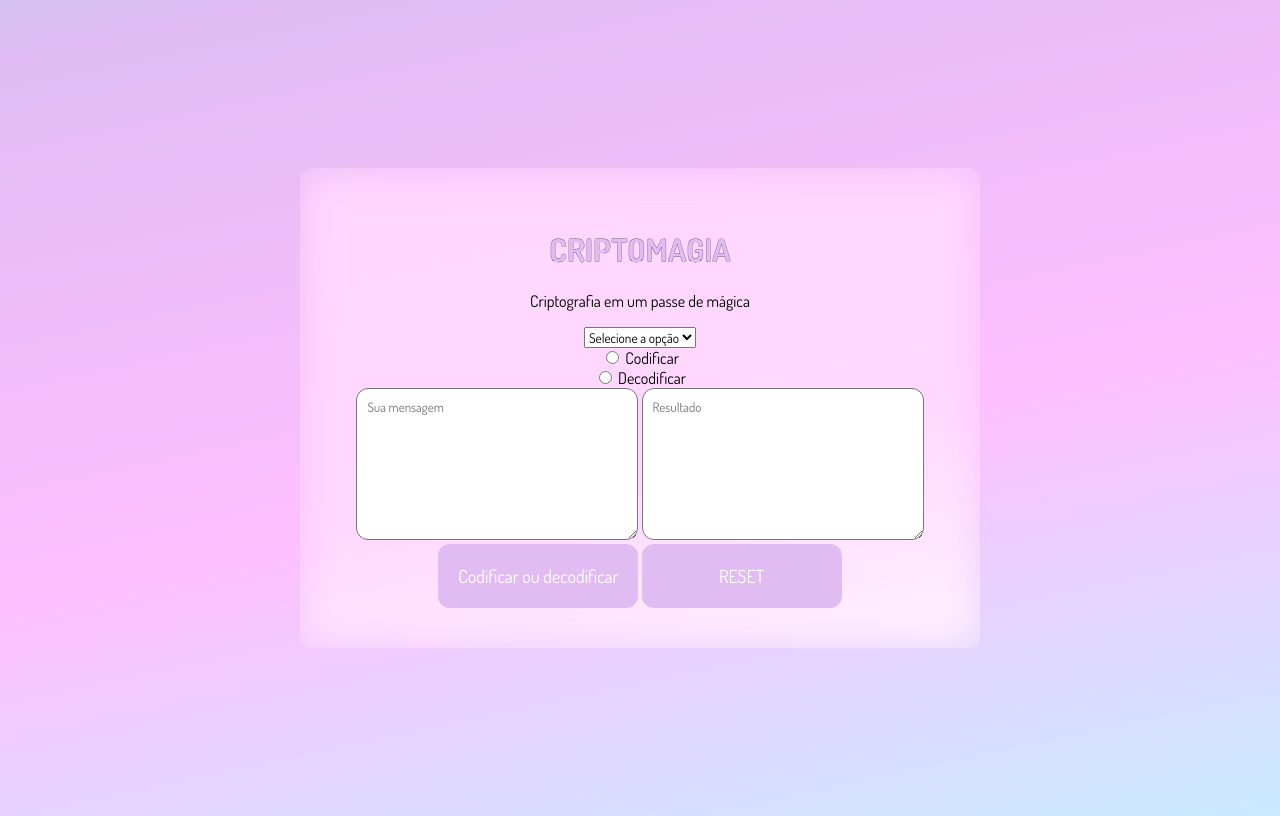
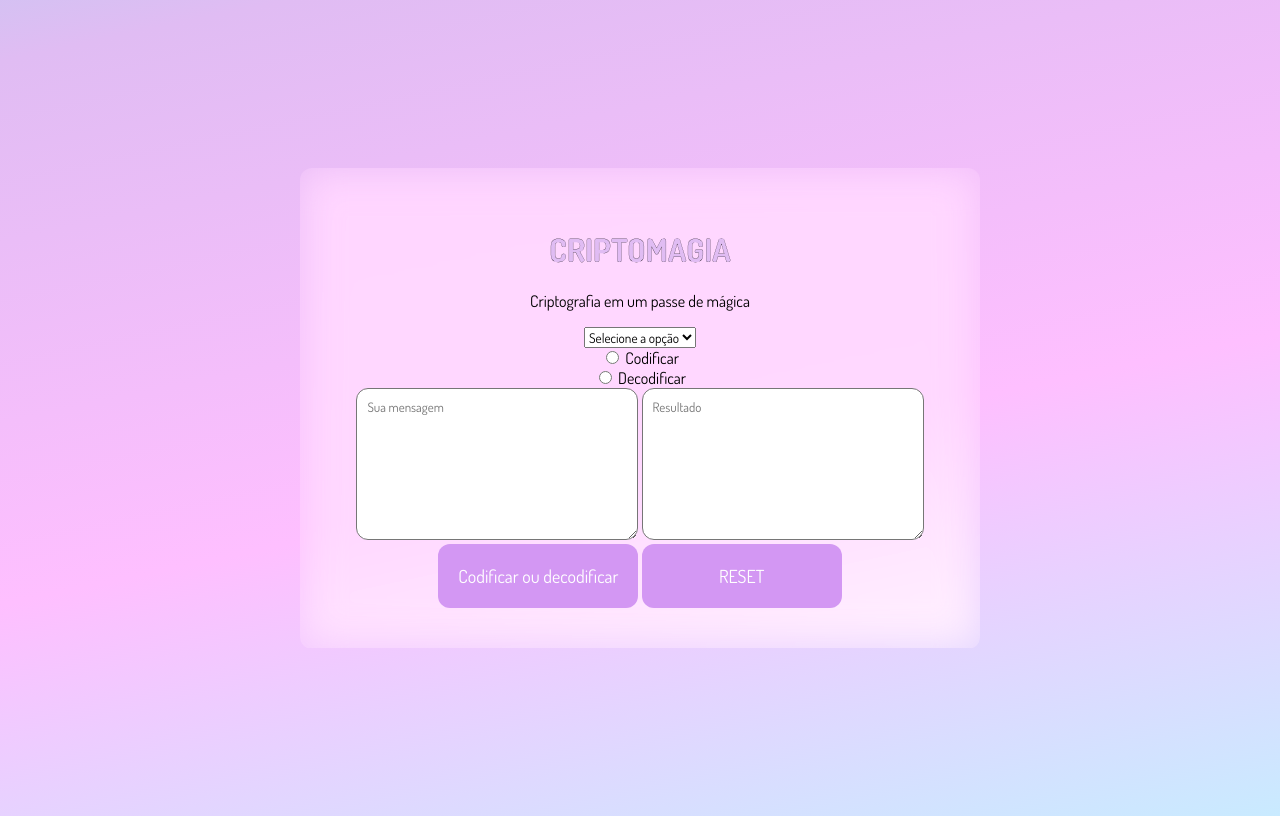
Before and after one commit to bruxvr/criptomagia, a plain HTML site: page index.html in a window 1280 px wide. Drawn offline with Linux system fonts and the light colour scheme.

Commit message:
alteração na cor do button

```diff
--- a/style.css
+++ b/style.css
@@ -67,7 +67,7 @@ body form section .mensagem-usuario {
 body form button {
     color: white;
     font-size: 18px;
-    background-color: #E0BCF3;
+    background-color: #d397f3;
     border-radius: 12px;
     border: transparent;
     width: 200px;
```
